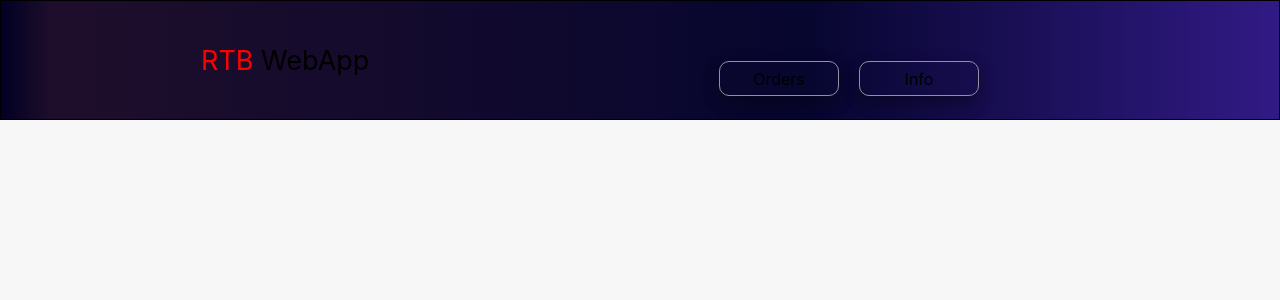
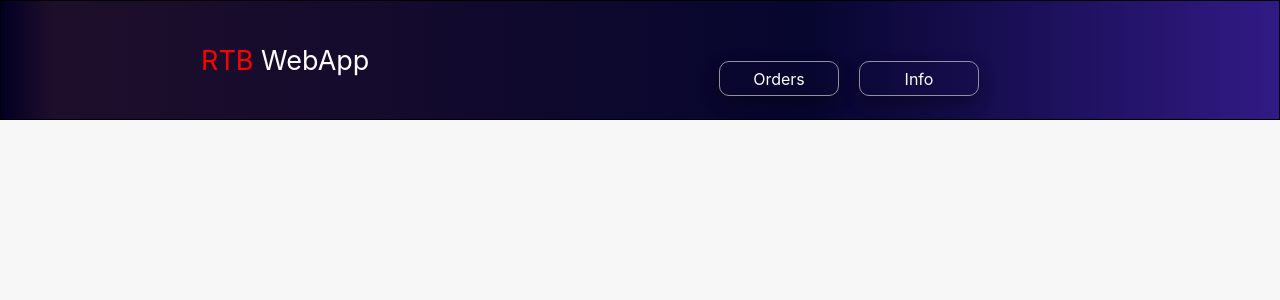
Before and after one commit to Rodolfomno/WebApp-RTB, a React (Vite) app in the folder frontend/: page / in a window 1280 px wide. Shown: the top 300 px of the page. Built offline with nearby package versions, Linux system fonts and the light colour scheme.

Commit message:
feat: edit header css

```diff
--- a/frontend/src/components/button/button.tsx
+++ b/frontend/src/components/button/button.tsx
@@ -4,7 +4,9 @@ export default function Button ({ title }: { title: string}) {
     return (
         <ButtonComponent
         onClick={() => console.log('SALVE')}>
-            { title }
+            <p style={{ color: 'white' }}>
+              { title }
+            </p>
         </ButtonComponent>
     );
 }
--- a/frontend/src/components/header/header.tsx
+++ b/frontend/src/components/header/header.tsx
@@ -6,7 +6,7 @@ export default function Header () {
     return (
         <HeaderComponent>
             <LogoComponent>
-                RTB <span>WebApp</span>
+                RTB <span style={{ color: 'white' }}>WebApp</span>
             </LogoComponent>
             <ButtonsComponent>
                 <Button title="Orders" />
```
